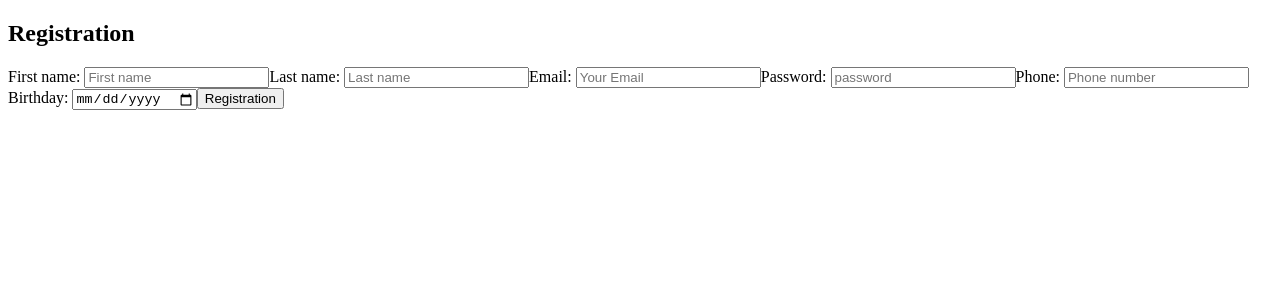
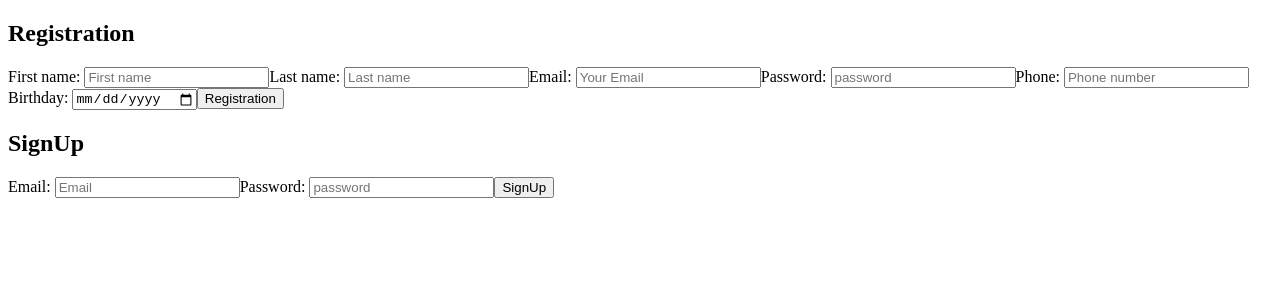
Before and after one commit to Mirariel/React_Formik, a React (Vite) app: page / in a window 1280 px wide. Shown: the top 300 px of the page. Built offline with nearby package versions, Linux system fonts and the light colour scheme.

Commit message:
add signUp page and logining form

```diff
--- a/index.html
+++ b/index.html
@@ -1,8 +1,8 @@
-<!doctype html>
+<!DOCTYPE html>
 <html lang="en">
   <head>
     <meta charset="UTF-8" />
-    <link rel="icon" type="image/svg+xml" href="/favicon.svg" />
+    <link rel="stylesheet" href="./src/reset.css" />
     <meta name="viewport" content="width=device-width, initial-scale=1.0" />
     <title>formikreact</title>
   </head>
--- a/src/App.jsx
+++ b/src/App.jsx
@@ -1,8 +1,15 @@
 import './App.css'
+
 import RegistrationPage from './pages/RegistrationPage'
+import SignUpPage from './pages/SignUpPage'
 
 function App () {
-  return <RegistrationPage />
+  return (
+    <>
+      <RegistrationPage />
+      <SignUpPage />
+    </>
+  )
 }
 
 export default App
--- /dev/null
+++ b/src/components/forms/LoginForm/index.jsx
@@ -0,0 +1,39 @@
+import { Formik, Form, ErrorMessage, Field } from 'formik'
+
+const initialValues = {
+  email: '',
+  password: ''
+}
+
+const handleLoginingSubmit = (values, formikBag) => {
+  formikBag.resetForm()
+}
+
+function LoginForm () {
+  return (
+    <Formik initialValues={initialValues} onSubmit={handleLoginingSubmit}>
+      {formikProps => (
+        <Form>
+          <label>
+            <span>Email: </span>
+            <Field type='email' name='email' placeholder='Email' autofocus />
+            <ErrorMessage name='Email' component='div' />
+          </label>
+          <label>
+            <span>Password: </span>
+            <Field
+              type='password'
+              name='password'
+              placeholder='password'
+              autofocus
+            />
+            <ErrorMessage name='passwords' component='div' />
+          </label>
+          <button>SignUp</button>
+        </Form>
+      )}
+    </Formik>
+  )
+}
+
+export default LoginForm
--- a/src/components/forms/RegistratonForm/index.jsx
+++ b/src/components/forms/RegistratonForm/index.jsx
@@ -11,14 +11,14 @@ function RegistrationForm () {
     birthday: ''
   }
 
-  const handleSubmit = (values, formikBag) => {
+  const handleRegistrationSubmit = (values, formikBag) => {
     formikBag.resetForm()
   }
 
   return (
     <Formik
       initialValues={initialValues}
-      onSubmit={handleSubmit}
+      onSubmit={handleRegistrationSubmit}
       validationSchema={USER_VALIDATION_SCHEMA}
     >
       {formikProps => (
--- /dev/null
+++ b/src/pages/SignUpPage/index.jsx
@@ -0,0 +1,12 @@
+import LoginForm from '../../components/forms/LoginForm'
+
+function SignUpPage () {
+  return (
+    <div>
+      <h2>SignUp</h2>
+      <LoginForm />
+    </div>
+  )
+}
+
+export default SignUpPage
```
Also changed, not shown: src/reset.css (added).
